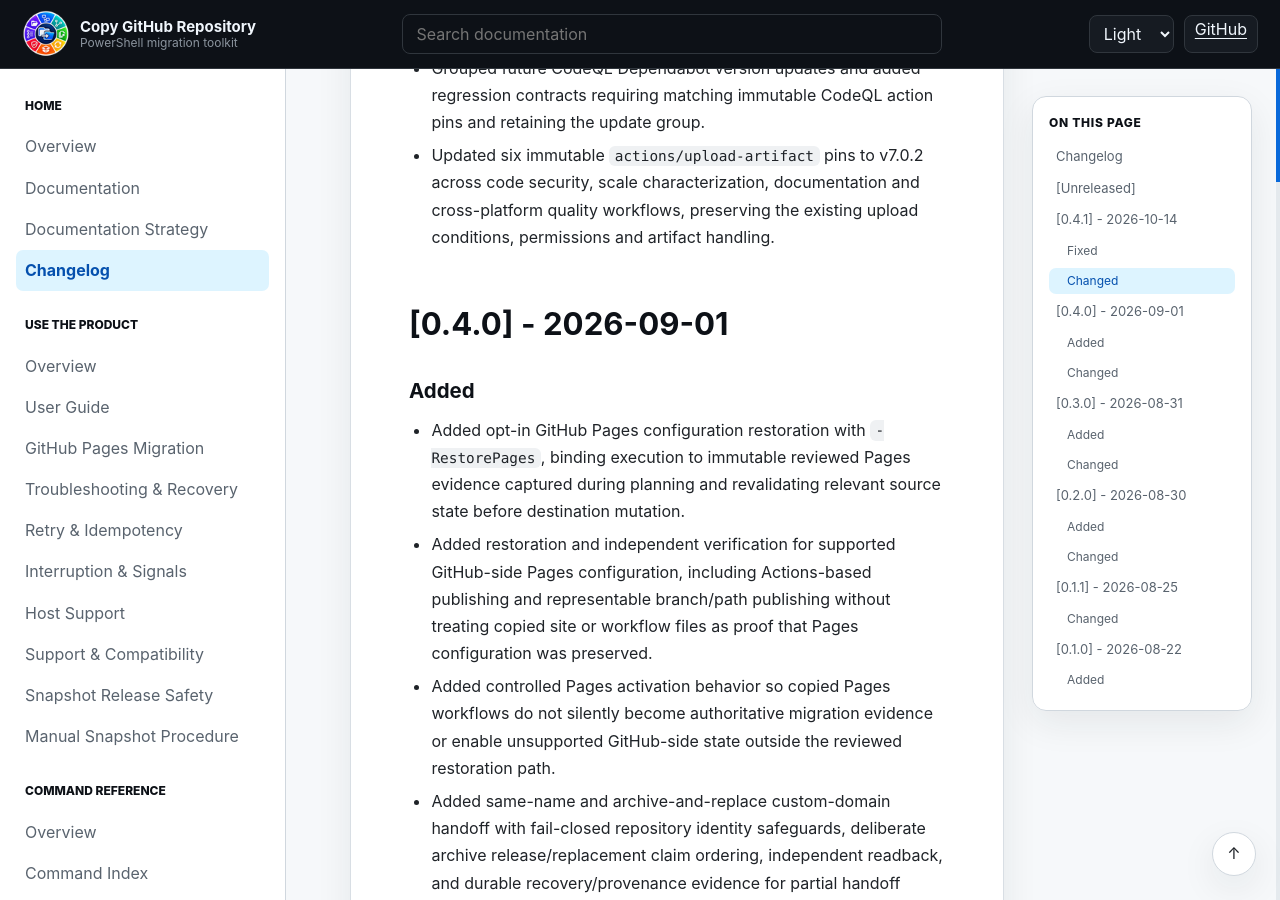
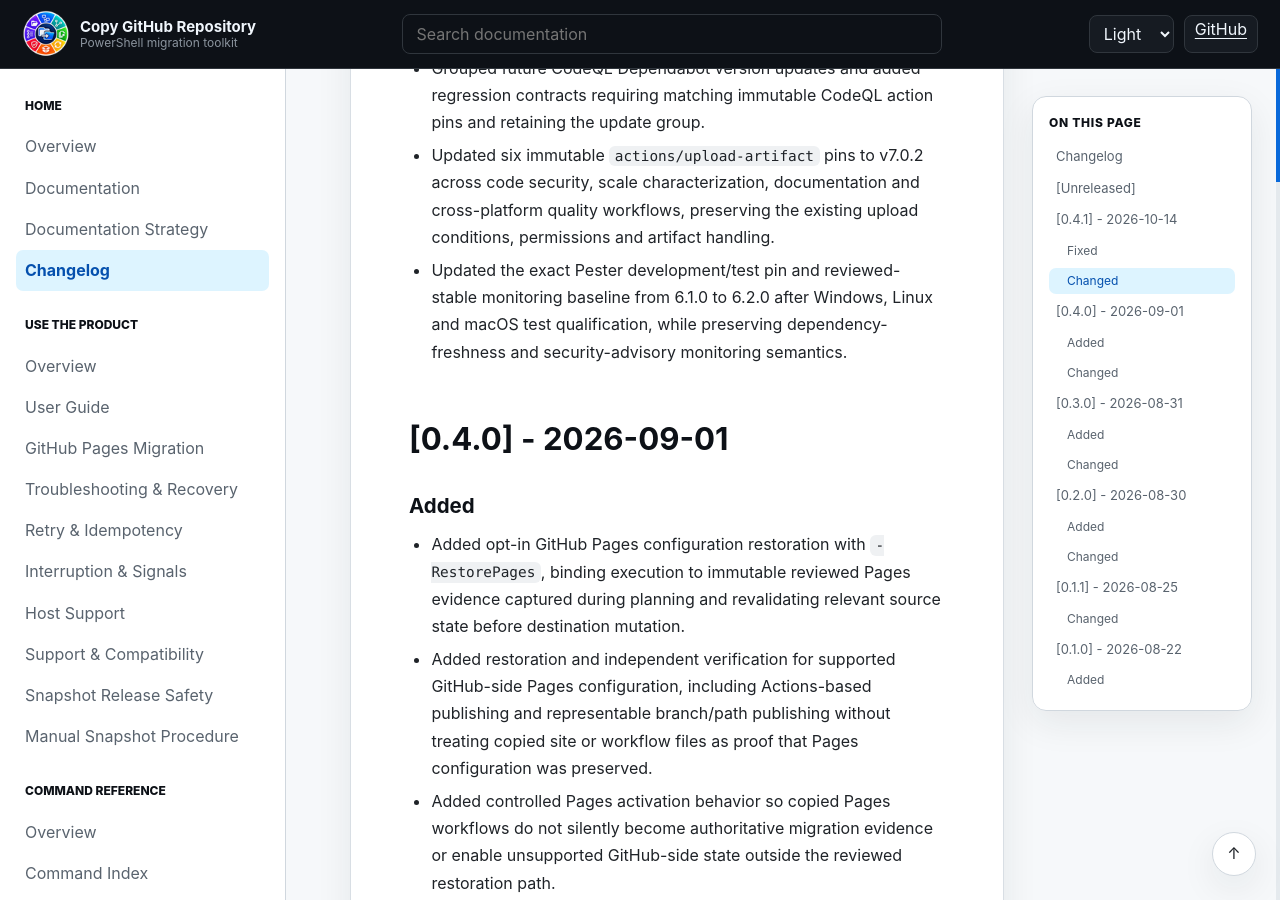
Before and after one commit to infoconex/copy-github-repo, a Jekyll site: the page built from CHANGELOG.md, in a window 1280 px wide and 900 px high, scrolled down 793 px. Built offline with Jekyll 4.4.1, drawn with Linux system fonts in a browser that asks for light colours.

Commit message:
build: qualify Pester 6.2.0 pin and reviewed baseline (#141)
Adopt Pester 6.2.0 after supported Windows, Linux and macOS test validation; update reviewed freshness baseline, consistent security/dependency documentation and executable version-aware documentation contracts without weakening monitoring.

Closes #141

```diff
--- a/docs/security/dependency-monitoring.md
+++ b/docs/security/dependency-monitoring.md
@@ -30,7 +30,7 @@ Monitoring is advisory/review automation, not automatic adoption. Repository wor
 
 The reviewed-version baseline is deliberately separate from the installed pin. This lets the project intentionally retain an older compatible version without creating a permanently failing monitor. A later stable release beyond the reviewed baseline still fails the scheduled monitor and requires a new review.
 
-The current reviewed stable baseline and exact installed pins are **Pester 6.1.0** and **PSScriptAnalyzer 1.25.0**. The project completed the Pester 6 migration and now validates the repository test suite on Pester 6.1.0. `build/DevelopmentDependencies.psd1` and `build/DevelopmentDependencyMonitoring.psd1` are the machine-readable sources of truth for the installed and reviewed versions.
+The current reviewed stable baseline and exact installed pins are **Pester 6.2.0** and **PSScriptAnalyzer 1.25.0**. The project completed the Pester 6 migration and now validates the repository test suite on Pester 6.2.0. `build/DevelopmentDependencies.psd1` and `build/DevelopmentDependencyMonitoring.psd1` are the machine-readable sources of truth for the installed and reviewed versions.
 
 ## Freshness findings
 
--- a/docs/security/security-architecture.md
+++ b/docs/security/security-architecture.md
@@ -156,7 +156,7 @@ For v0.1.0, GitHub artifact attestation is the selected independent release-auth
 | Runtime native prerequisite | GitHub CLI | authentication/API prerequisite |
 | Conditional runtime prerequisite | Git LFS | required for FullHistory and Snapshot with approved LFS content |
 | Runtime PowerShell modules | none declared by the module manifest | no third-party PowerShell runtime dependency currently shipped |
-| Development modules | Pester 6.1.0, PSScriptAnalyzer 1.25.0 | exact-version pinned; weekly freshness/advisory monitoring is documented in [`dependency-monitoring.md`](dependency-monitoring.md) |
+| Development modules | Pester 6.2.0, PSScriptAnalyzer 1.25.0 | exact-version pinned; weekly freshness/advisory monitoring is documented in [`dependency-monitoring.md`](dependency-monitoring.md) |
 | CI actions | GitHub Actions referenced by workflows | immutable SHA pinning is repository policy; Dependabot proposes reviewed updates and CodeQL analyzes workflow code |
 | Runtime remote service | GitHub.com | v0.1.0 supported host and primary external service |
 | Distribution | GitHub Releases, PowerShell Gallery | release/distribution trust boundaries; not installed-module runtime dependencies |
--- a/docs/security/software-assurance.md
+++ b/docs/security/software-assurance.md
@@ -58,7 +58,7 @@ The machine-readable release inventory is defined in [`release-sbom.md`](release
 | Runtime native prerequisite | Git | No | External prerequisite/trust boundary |
 | Runtime native prerequisite | GitHub CLI (`gh`) | No | External prerequisite and authentication/API boundary |
 | Conditional runtime prerequisite | Git LFS | No | Required when the approved operation includes LFS content |
-| Development/test | Pester 6.1.0, PSScriptAnalyzer 1.25.0 | No | Exact-version pinned development dependencies |
+| Development/test | Pester 6.2.0, PSScriptAnalyzer 1.25.0 | No | Exact-version pinned development dependencies |
 | CI/release automation | GitHub Actions dependencies | No | Immutable-SHA pinning policy; monitored/reviewed separately |
 | Runtime remote service | GitHub.com | N/A | v0.1.0 supported remote API/Git service |
 | Distribution | GitHub Releases, PowerShell Gallery | N/A | Distribution trust boundaries, not installed-module dependencies |
```
Also changed, not shown: CHANGELOG.md, 4 other files.
